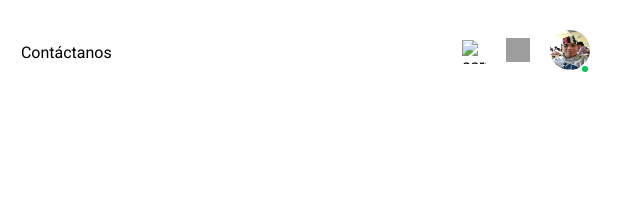
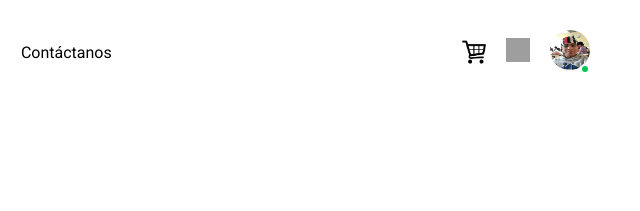
Before and after one commit to Daniel-herrera13/LibreriaypapeleriaJosephdef, a plain HTML site: page Carrito2.html in a window 1280 px wide. Shown: the top 211 px of the page, 640-1280 px from the left. Drawn offline with Linux system fonts and the light colour scheme; grey boxes are pictures that could not be loaded; a web font is replaced by a local one.

Commit message:
Add files via upload

```diff
--- a/Carrito2.html
+++ b/Carrito2.html
@@ -19,7 +19,7 @@
       <a href="Nuestros contactos2.html">Contáctanos</a>
     </nav>
     <div class="iconos-header">
-      <img src="Imagenes/carrito.png" alt="carrito" class="icono-noti" >
+      <img src="Imagenes sistema/carrito.png" alt="carrito" class="icono-noti" >
       <a href="Notificaciones2.html"><img src="https://cdn-icons-png.flaticon.com/512/3602/3602145.png" alt="Notificaciones" class="icono-noti"></a>
       <div class="perfil-usuario">
         <a href="Usuario.html"><img src="Imagenes sistema/Usuario .jpg" alt="Usuario"></a>
```
